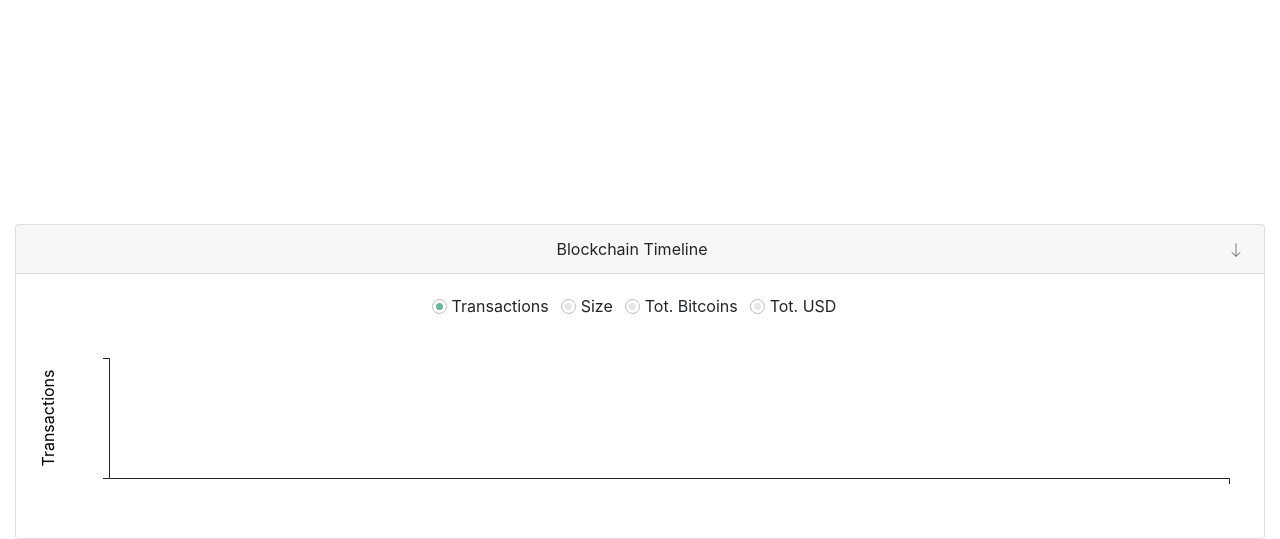
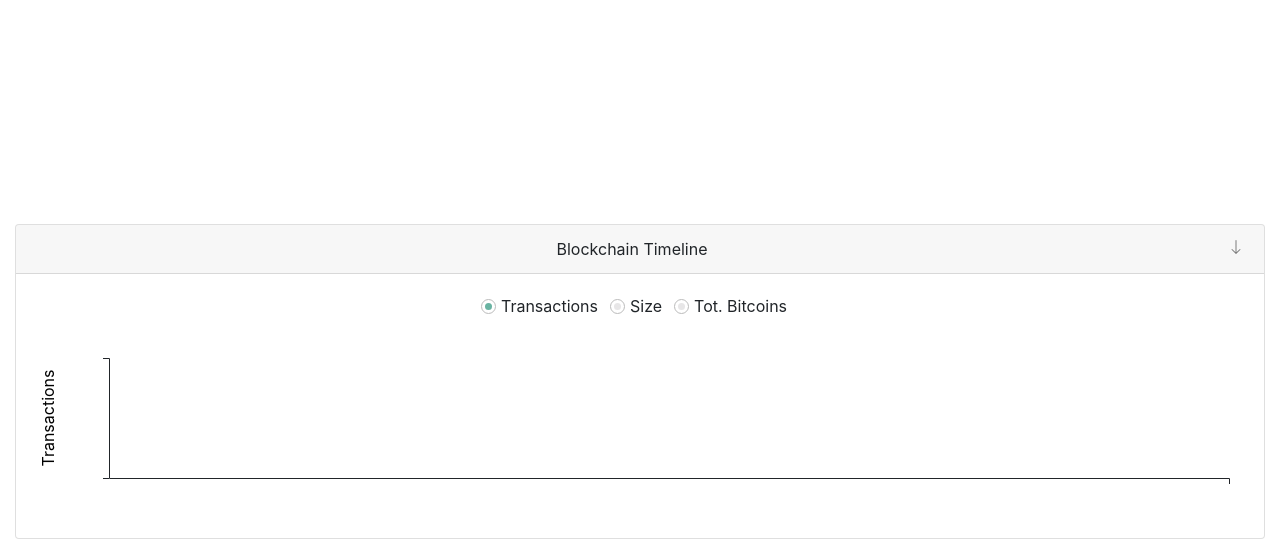
Before and after one commit to di3go-sona/bitcoin-viz, a Flask app: page /timeline in a window 1280 px wide. Shown: the part 261-800 px from the top of the page. Run offline with Flask 2, Linux system fonts and the light colour scheme; data that the repository does not hold is empty; some libraries are stand-ins or nearby versions.

Commit message:
removed usd from radio options

```diff
--- a/app.py
+++ b/app.py
@@ -18,10 +18,6 @@ def timeline_csv_base():
     param = request.args.get("param")
     return loader.get_blocks(param)
 
-# @app.route("/timeline/csv/bitcoins")
-# def timeline_csv_bitcoins():
-#     return loader.get_tot_value_per_block()
-
 @app.route("/graph")
 def graph():
     return json.dumps(loader.get_weigthed_graph())
--- a/loader.py
+++ b/loader.py
@@ -82,8 +82,8 @@ def get_blocks(param):
                 ORDER BY time ASC
             """
 
-    elif (param == "usd"):
-        query = """SELECT hash, height, time, n_tx FROM blocks ORDER BY time ASC"""
+    # elif (param == "usd"):
+    #     query = """SELECT hash, height, time, n_tx FROM blocks ORDER BY time ASC"""
 
     else:
         return ""
--- a/static/js/timeline.js
+++ b/static/js/timeline.js
@@ -242,12 +242,12 @@ $("#arrow-down-timeline").click(function() {
    if ($(timeline_body).hasClass("active")) {
       $(timeline_body).hide(500)
       $(timeline_body).removeClass("active")
-      $("#arrow-down-timeline").css({'transform': 'rotate(' + 180 + 'deg)'})
+      $("#arrow-down-timeline").first().css({'transform': 'rotate(' + 180 + 'deg)'})
    }
    else {
       $(timeline_body).show(500)
       $(timeline_body).addClass("active")
-      $("#arrow-down-timeline").css({'transform': 'rotate(' + 360 + 'deg)'})
+      $("#arrow-down-timeline").first().css({'transform': 'rotate(' + 360 + 'deg)'})
    }
  })
 
--- a/templates/timeline.html.j2
+++ b/templates/timeline.html.j2
@@ -17,7 +17,7 @@
         <div class="card">
           <div class="card-header text-center">
               Blockchain Timeline
-              <button class="close" id="arrow-down-timeline">
+              <button class="close" style="font-size: unset;" id="arrow-down-timeline">
                 <svg xmlns="http://www.w3.org/2000/svg" width="16" height="16" fill="currentColor" class="bi bi-arrow-down" viewBox="0 0 16 16">
                   <path fill-rule="evenodd" d="M8 1a.5.5 0 0 1 .5.5v11.793l3.146-3.147a.5.5 0 0 1 .708.708l-4 4a.5.5 0 0 1-.708 0l-4-4a.5.5 0 0 1 .708-.708L7.5 13.293V1.5A.5.5 0 0 1 8 1z"/>
                 </svg>
@@ -37,10 +37,10 @@
                 <input class="form-check-input radio_bitcoins" type="radio" name="inlineRadioOptions" id="radio_bitcoins" value="bitcoins">
                 <label class="form-check-label" for="radio_bitcoins">Tot. Bitcoins</label>
               </div>
-              <div class="form-check form-check-inline">
+              {# <div class="form-check form-check-inline">
                 <input class="form-check-input radio_usd" type="radio" name="inlineRadioOptions" id="radio_usd" value="usd">
                 <label class="form-check-label" for="radio_usd">Tot. USD</label>
-              </div>
+              </div> #}
             </div>
             <div class="row mx-1">
               <div class="col-sm-auto p-0" id="col-y-axis">
```
